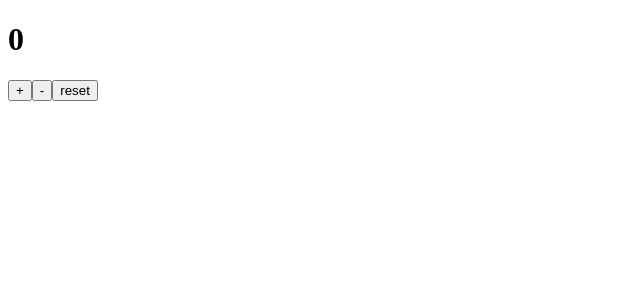
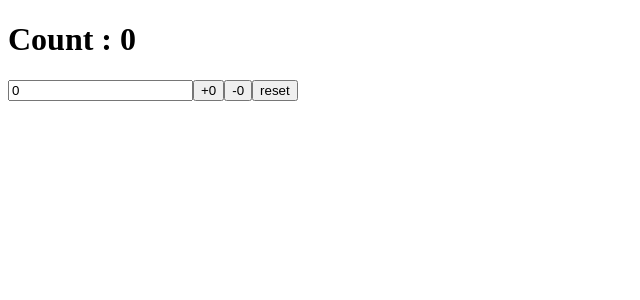
Before and after one commit to C11NJXX/react-monster, a React (Vite) app in the folder react-hooks/: page / in a window 1280 px wide. Shown: the top 300 px of the page, without its empty margins (0-640 px from the left). Built offline with nearby package versions, Linux system fonts and the light colour scheme.

Commit message:
useReducer exercise

```diff
--- a/react-hooks/src/App.jsx
+++ b/react-hooks/src/App.jsx
@@ -26,12 +26,22 @@
 // };
 // export default App;
 
-import UseReducer from "./hooks/useReducer/UseReducer";
+// import UseReducer from "./hooks/useReducer/UseReducer";
+
+// export default function App() {
+//   return (
+//     <>
+//       <UseReducer />
+//     </>
+//   );
+// }
+
+import UseReducerExercise from "./hooks/useReducer/UseReducerExercise";
 
 export default function App() {
   return (
     <>
-      <UseReducer />
+      <UseReducerExercise />
     </>
   );
 }
--- /dev/null
+++ b/react-hooks/src/hooks/useReducer/UseReducerExercise.jsx
@@ -0,0 +1,54 @@
+import { useReducer, useState } from "react";
+
+const initialState = { count: 0 };
+const reducer = (state, action) => {
+  const { type, operateNum } = action;
+  switch (type) {
+    case "increment":
+      return { ...state, count: state.count + +operateNum };
+    case "decrement":
+      return { ...state, count: state.count - operateNum };
+    case "reset":
+      return { ...state, count: 0 };
+  }
+};
+
+const UseReducerExercise = () => {
+  const [state, dispatch] = useReducer(reducer, initialState);
+  const [operateNum, setOperateNum] = useState(0);
+  return (
+    <>
+      <h1>Count : {state.count}</h1>
+      <input
+        type="text"
+        value={operateNum}
+        onChange={(e) => {
+          setOperateNum(e.target.value);
+        }}
+      />
+      <button
+        onClick={() => {
+          dispatch({ type: "increment", operateNum });
+        }}
+      >
+        +{operateNum}
+      </button>
+      <button
+        onClick={() => {
+          dispatch({ type: "decrement", operateNum });
+        }}
+      >
+        -{operateNum}
+      </button>
+      <button
+        onClick={() => {
+          dispatch({ type: "reset" });
+        }}
+      >
+        reset
+      </button>
+    </>
+  );
+};
+
+export default UseReducerExercise;
```
